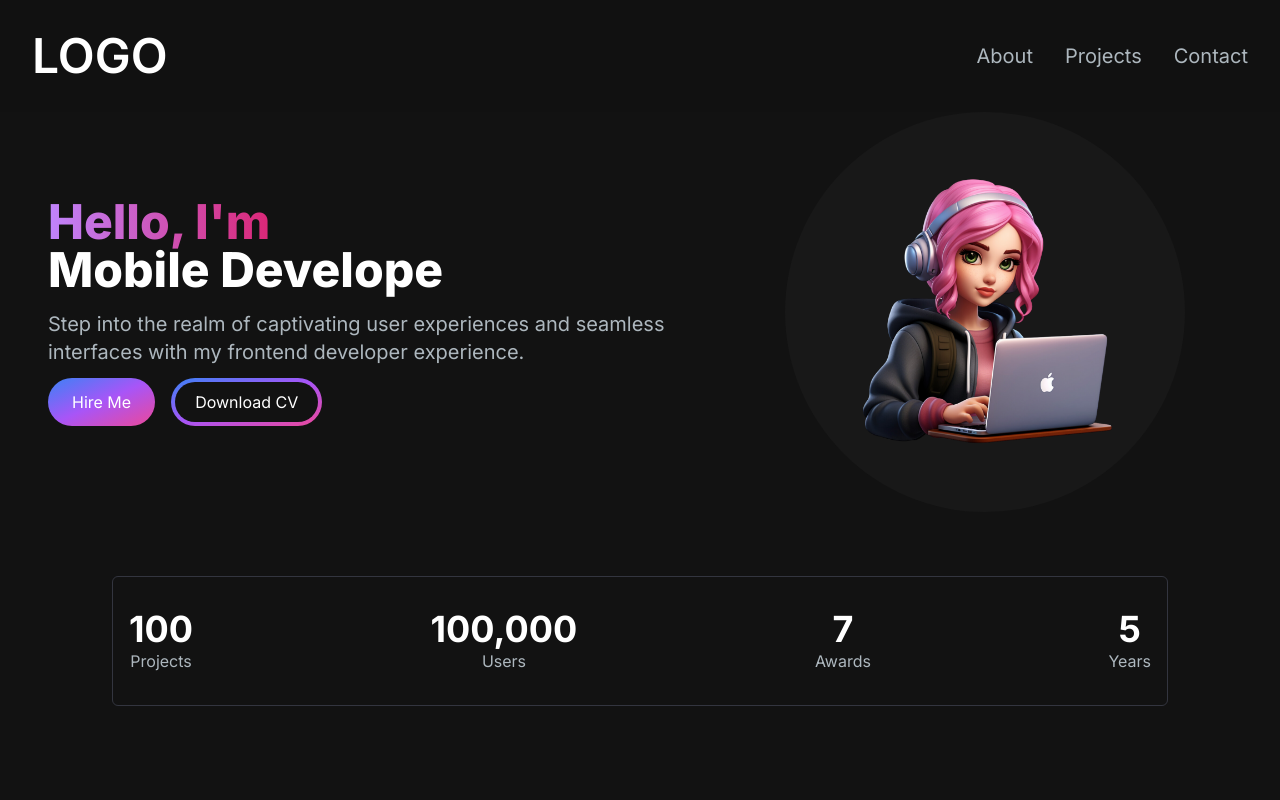
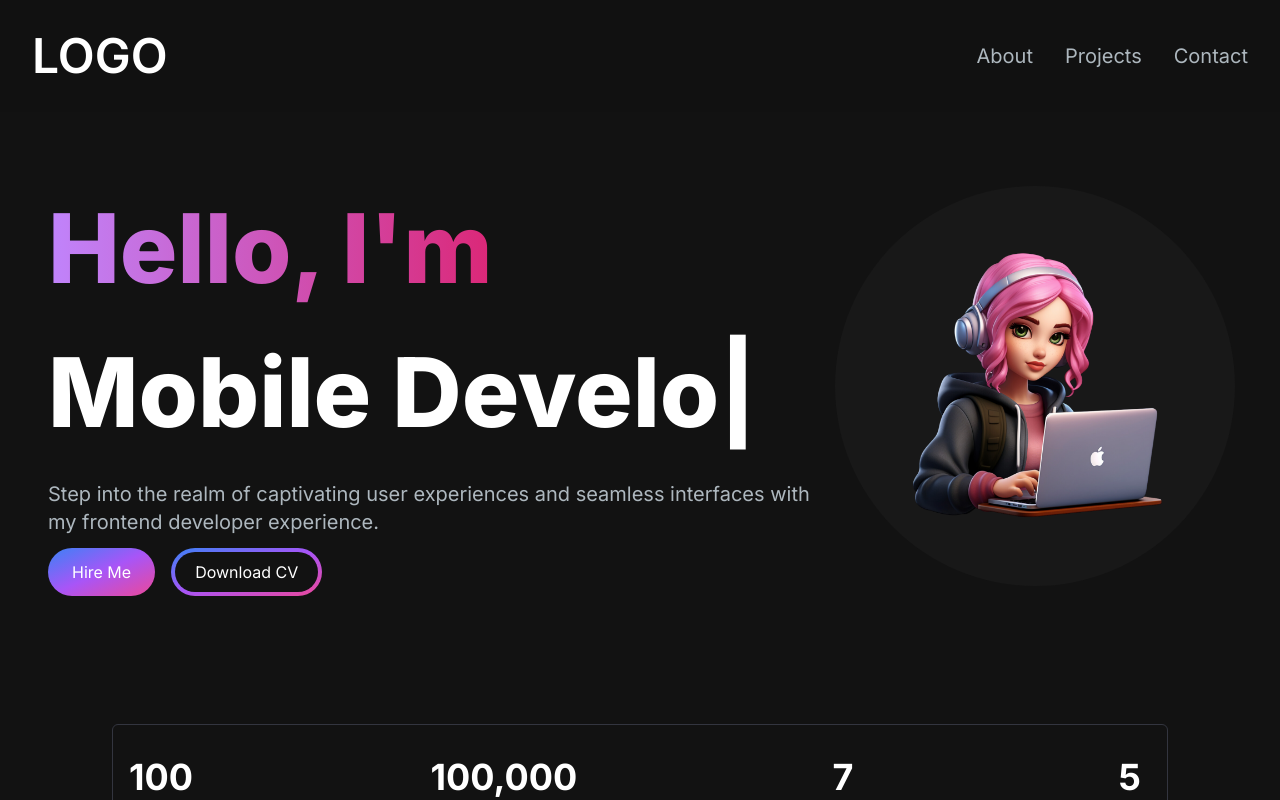
Before and after one commit to focus110/portfolio, a Next.js app: page / in a window 1280 px wide. Shown: the top 800 px of the page. Built offline with nearby package versions, Linux system fonts and the light colour scheme.

Commit message:
increase hesro section text and add more col span

```diff
--- a/src/components/HeroSection.jsx
+++ b/src/components/HeroSection.jsx
@@ -5,10 +5,10 @@ import { TypeAnimation } from "react-type-animation";
 
 const HeroSection = () => {
   return (
-    <section>
+    <section className="lg:py-16">
       <div className="grid grid-cols-1 lg:grid-cols-12">
-        <div className="col-span-7 place-self-center text-center sm:text-left">
-          <h1 className="text-white mb-4 text-4xl sm:text-5xl font-extrabold">
+        <div className="col-span-8 place-self-center text-center sm:text-left justify-self-start">
+          <h1 className="text-white mb-4 text-4xl sm:text-5xl lg:text-8xl lg:leading-normal font-extrabold">
             <span className="text-transparent bg-clip-text bg-gradient-to-r from-purple-400 to-pink-600">
               Hello, I'm
             </span>{" "}
@@ -45,7 +45,7 @@ const HeroSection = () => {
           </div>
         </div>
 
-        <div className="col-span-5 place-self-center mt-4 lg:mt-0">
+        <div className="col-span-4 place-self-center mt-4 lg:mt-0">
           <div className="rounded-full bg-[#181818] w-[250px] h-[250px] lg:w-[400px] lg:h-[400px] relative">
             <Image
               src="/images/hero-image.png"
```
